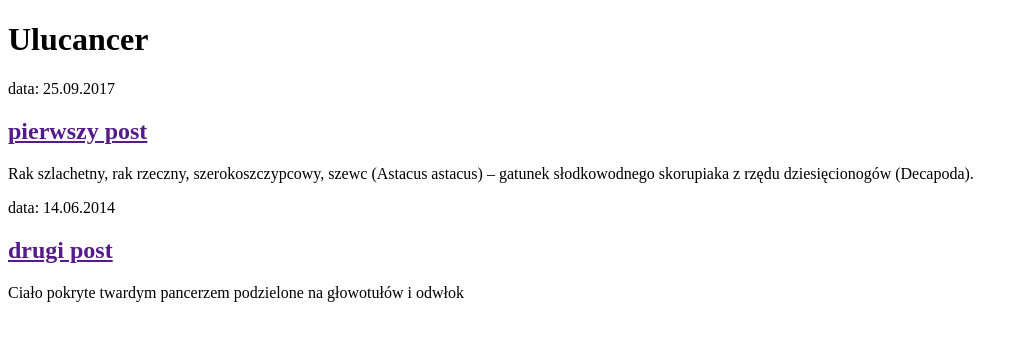
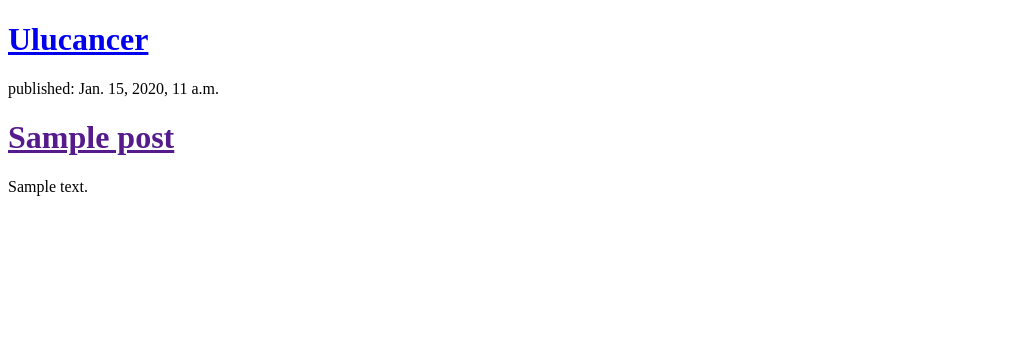
Before and after one commit to Ulumusu/blog-project, a Django app: template blog/templates/blog/post_list.html in a window 1280 px wide. Shown: the top 341 px of the page, without its empty margins (0-1028 px from the left). Run offline with Django 3.2, Linux system fonts and the light colour scheme; the template is opened without the code that fills it: values that come from a table or form of the project are taken from there, others are empty; tables that the repository leaves empty hold one stand-in row (values such as "Sample post").

Commit message:
szablon, posty z bazy danych

```diff
--- a/blog/templates/blog/post_list.html
+++ b/blog/templates/blog/post_list.html
@@ -6,21 +6,18 @@
 	</head>
 	<body>
 		<div>
-		<h1>Ulucancer</h1>
+		<h1><a href="/">Ulucancer</a></h1>
 		</div>
 
-		  <div>
-            <p>data: 25.09.2017</p>
-            <h2><a href="">pierwszy post</a></h2>
-            <p>Rak szlachetny, rak rzeczny, szerokoszczypcowy, szewc (Astacus astacus) – gatunek słodkowodnego skorupiaka z
-			rzędu dziesięcionogów (Decapoda). </p>
-        </div>
+		{% for post in posts %}
+    <div>
+        <p>published: {{ post.published_date }}</p>
+        <h1><a href="">{{ post.title }}</a></h1>
+        <p>{{ post.text|linebreaksbr }}</p>
+    </div>
+{% endfor %}
 
-        <div>
-            <p>data: 14.06.2014</p>
-            <h2><a href="">drugi post</a></h2>
-            <p>Ciało pokryte twardym pancerzem podzielone na głowotułów i odwłok</p>
-        </div>
+
     </body>
 </html>
 
--- a/blog/views.py
+++ b/blog/views.py
@@ -1,5 +1,8 @@
 from django.shortcuts import render
+from django.utils import timezone
+from .models import Post
 
 # Create your views here.
 def post_list(request):
-    return render(request, 'blog/post_list.html', {})
+    posts = Post.objects.filter(published_date__lte=timezone.now()).order_by('published_date')
+    return render(request, 'blog/post_list.html', {'posts': posts})
```
